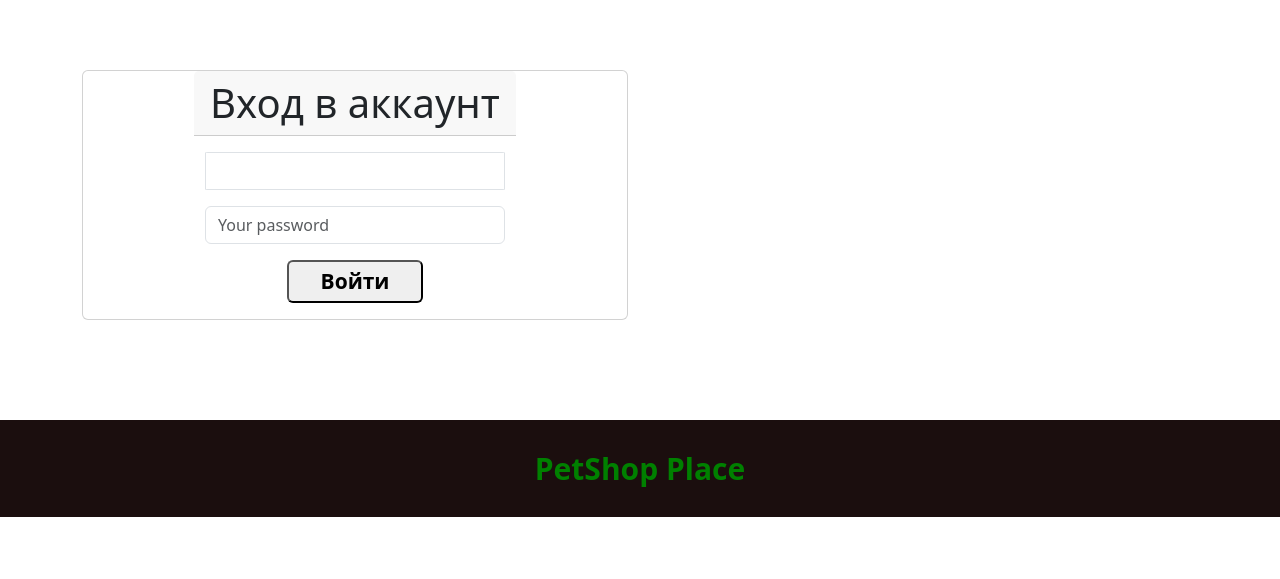
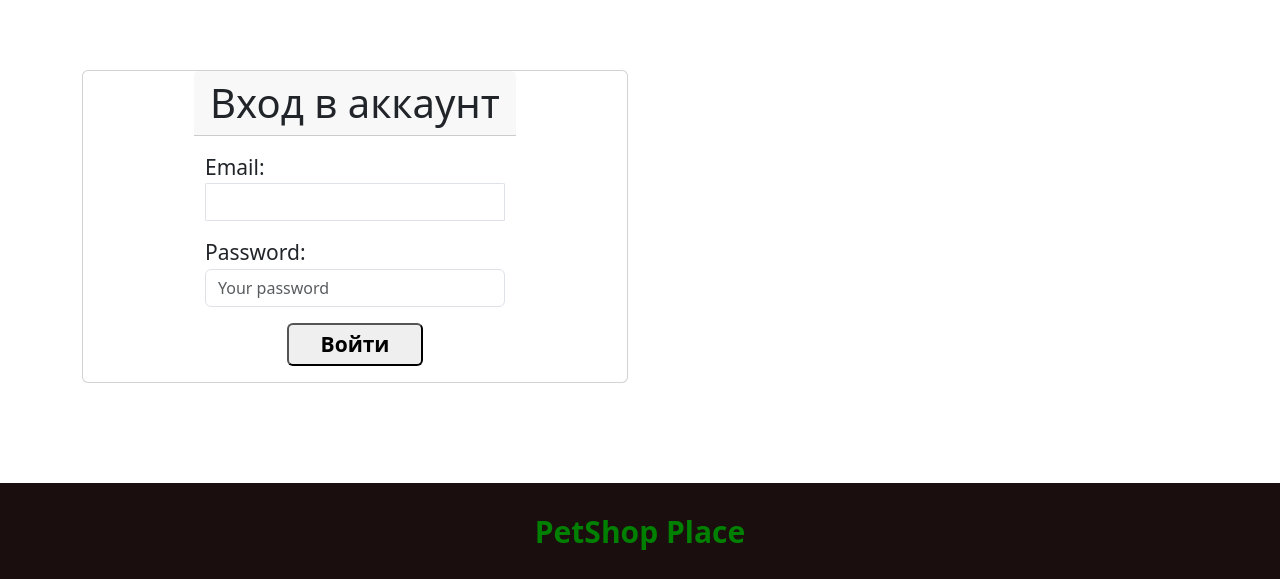
Before and after one commit to Kubanychbek-Dev/home_work_31.03.2025, a Django app: page /users/ in a window 1280 px wide. Shown: the part 98-677 px from the top of the page. Run offline with Django 5.2, Linux system fonts and the light colour scheme.

Commit message:
delete style: label: display:  none;

```diff
--- a/static/css/user_register.css
+++ b/static/css/user_register.css
@@ -2,10 +2,6 @@
   display: flex;
   justify-content: center;
   align-items: center;
-}
-
-label {
-  display: none;
 }
 
 #id_email {
--- a/users/forms.py
+++ b/users/forms.py
@@ -17,12 +17,12 @@ class StyleFormMixin:
 
 
 class UserRegisterForm(StyleFormMixin, forms.ModelForm):
-    password = forms.CharField(label="", required=True, widget=forms.PasswordInput(attrs={
+    password = forms.CharField(label="Password", required=True, widget=forms.PasswordInput(attrs={
         "placeholder": "Your password",
         "class": "password",
         "id": "password"
     }))
-    password2 = forms.CharField(label="", required=True, widget=forms.PasswordInput(attrs={
+    password2 = forms.CharField(label="Confirm Password", required=True, widget=forms.PasswordInput(attrs={
         "placeholder": "Confirm Password",
         "class": "confirm-password",
         "id": "confirm-password"
@@ -40,8 +40,8 @@ class UserRegisterForm(StyleFormMixin, forms.ModelForm):
 
 
 class UserLoginForm(StyleFormMixin, forms.Form):
-    email = forms.EmailField(label="", required=True)
-    password = forms.CharField(label="", required=True, widget=forms.PasswordInput(attrs={
+    email = forms.EmailField(label="Email", required=True)
+    password = forms.CharField(label="Password", required=True, widget=forms.PasswordInput(attrs={
         "placeholder": "Your password",
         "class": "password",
         "id": "password"
```
